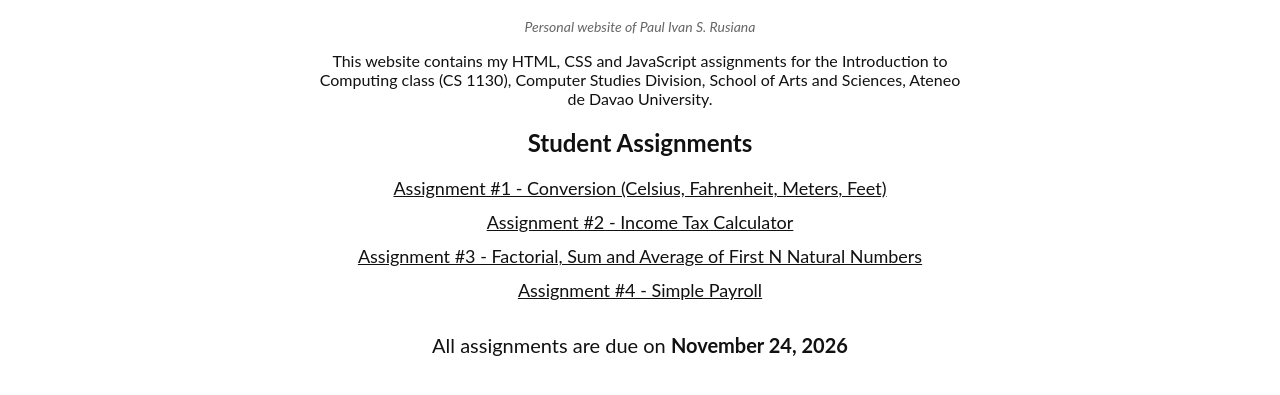
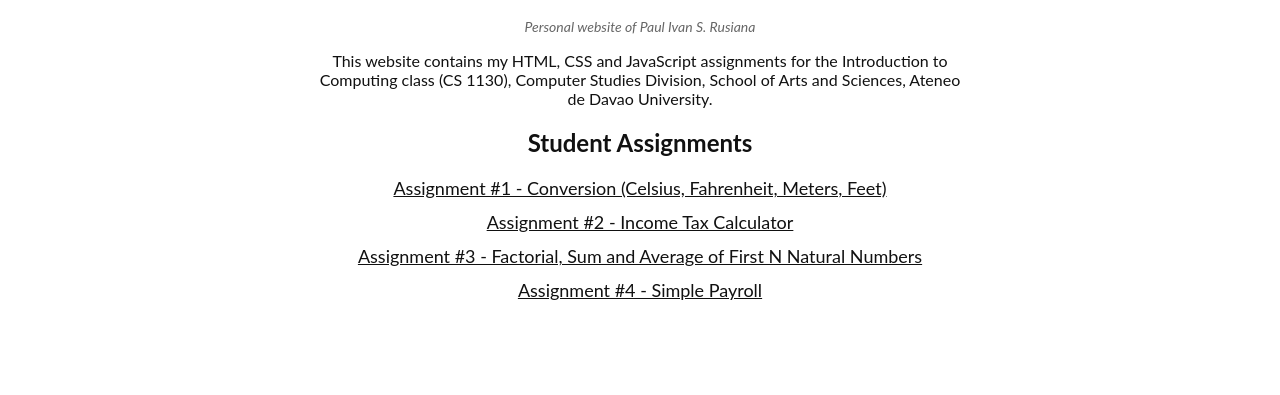
Before and after one commit to oreolzzz/ITC, a plain HTML site: page index.html in a window 1280 px wide. Shown: the part 123-518 px from the top of the page. Drawn offline with Linux system fonts and the light colour scheme.

Commit message:
Update index.html

```diff
--- a/index.html
+++ b/index.html
@@ -26,7 +26,6 @@
     <li><a href="assignment3.html">Assignment #3 - Factorial, Sum and Average of First N Natural Numbers</a></li>
     <li><a href="assignment4.html">Assignment #4 - Simple Payroll</a></li>
   </ul>
-  <p class="due">All assignments are due on <strong>November 24, 2026</strong></p>
 </main>
 </body>
 </html>
```
